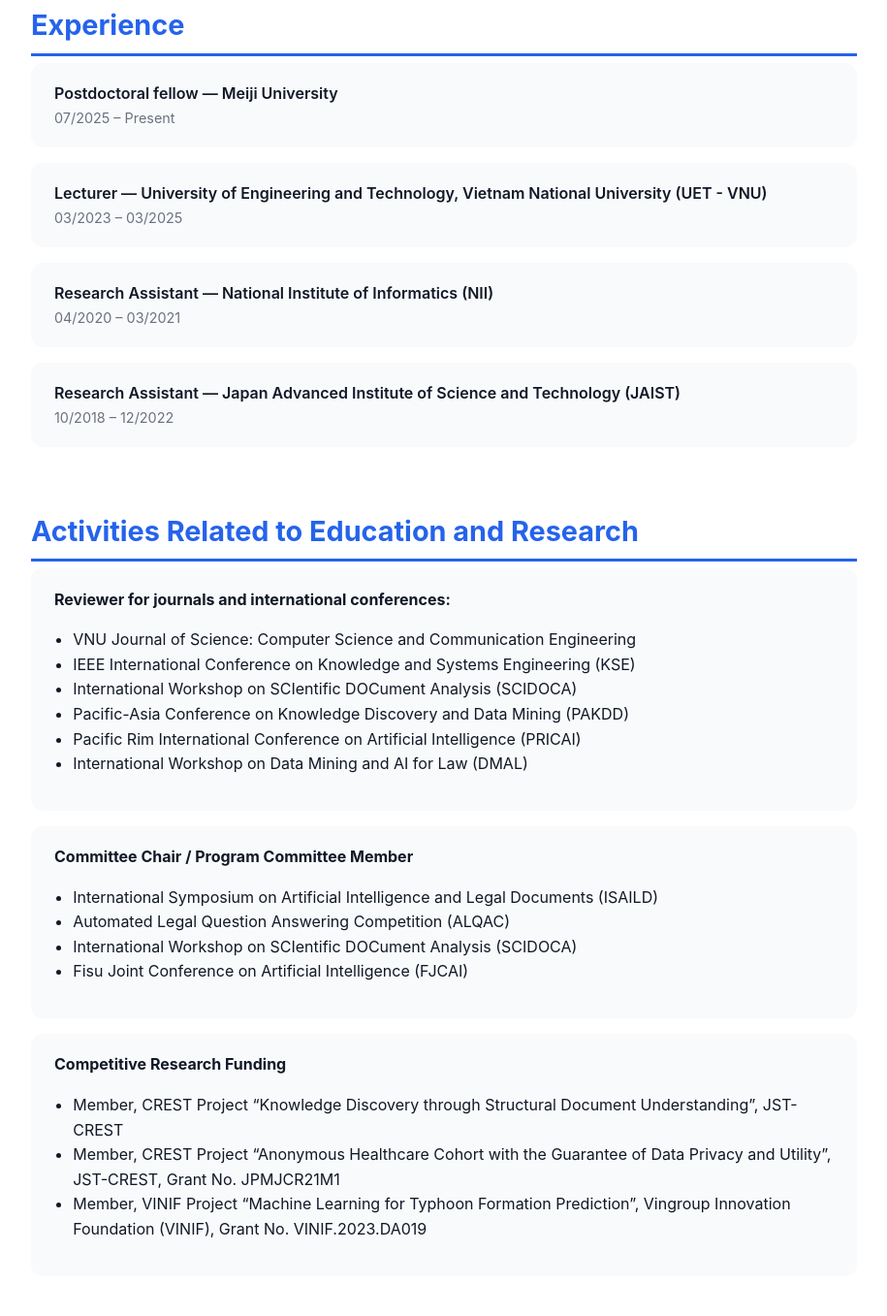
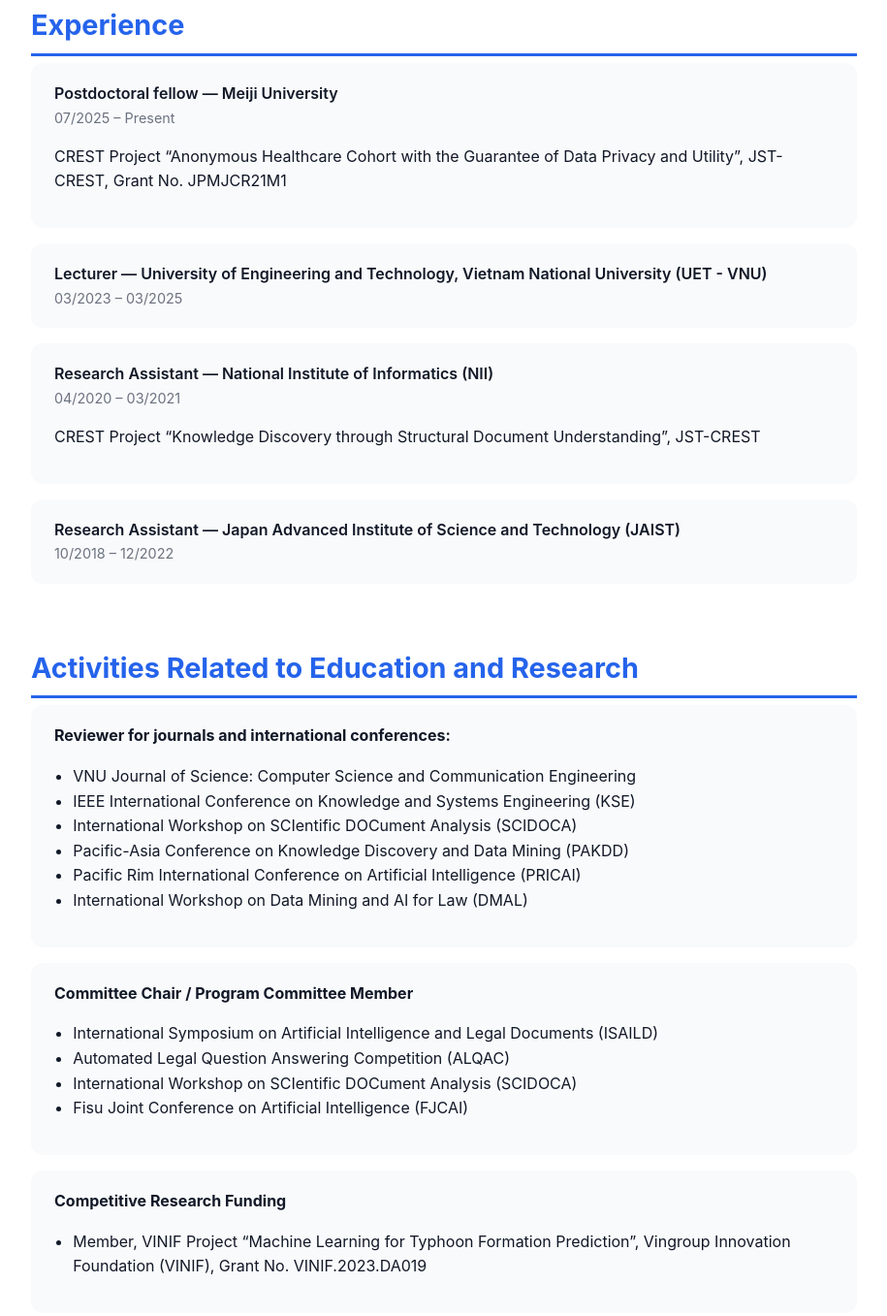
Before and after one commit to binhdt95/binhdt95.github.io, a plain HTML site: page index.html in a window 1280 px wide. Shown: the part 664-2021 px from the top of the page at 97% size, without its empty margins (182-1097 px from the left). Drawn offline with Linux system fonts and the light colour scheme.

Commit message:
Update index.html

```diff
--- a/index.html
+++ b/index.html
@@ -132,6 +132,7 @@
   <div class="card">
     <div class="item-title">Postdoctoral fellow — Meiji University</div>
     <div class="item-meta">07/2025 – Present</div>
+    <p>CREST Project “Anonymous Healthcare Cohort with the Guarantee of Data Privacy and Utility”, JST-CREST, Grant No. JPMJCR21M1 </p>
   </div>
 
   <div class="card">
@@ -143,6 +144,7 @@
   <div class="card">
     <div class="item-title">Research Assistant — National Institute of Informatics (NII)</div>
     <div class="item-meta">04/2020 – 03/2021</div>
+    <p>CREST Project “Knowledge Discovery through Structural Document Understanding”, JST-CREST</p>
 
   </div>
 
@@ -181,14 +183,14 @@
   <div class="card">
     <strong>Competitive Research Funding</strong>
     <ul>
-      <li>
+      <!-- <li>
         Member, CREST Project “Knowledge Discovery through Structural Document Understanding”,
         JST-CREST
       </li>
       <li>
         Member, CREST Project “Anonymous Healthcare Cohort with the Guarantee of Data Privacy and Utility”,
         JST-CREST, Grant No. JPMJCR21M1
-      </li>
+      </li> -->
       <li>
         Member, VINIF Project “Machine Learning for Typhoon Formation Prediction”,
         Vingroup Innovation Foundation (VINIF), Grant No. VINIF.2023.DA019
```
